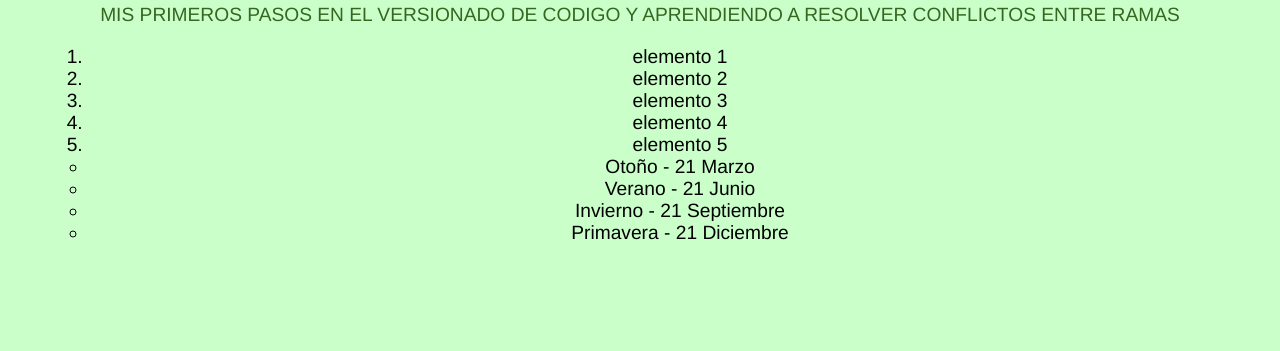
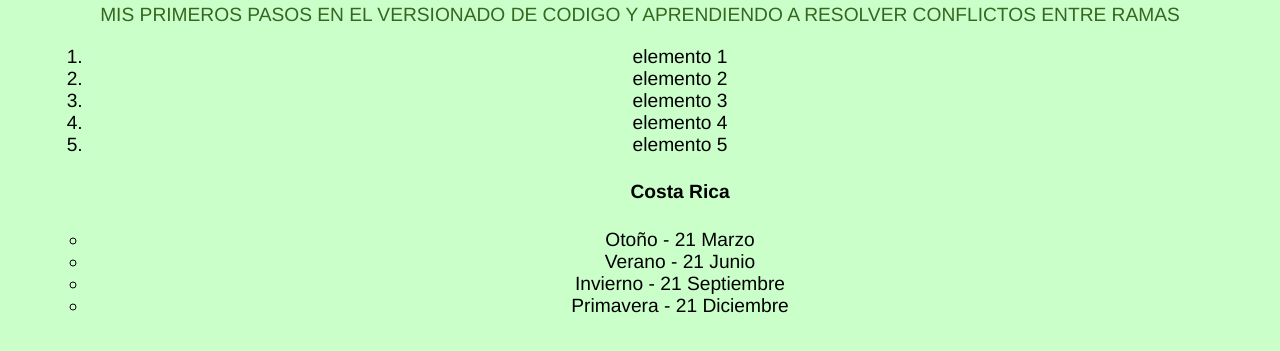
Before and after one commit to fabiancamposo91-lab/Ejercicio-1, a plain HTML site: page index.html in a window 1280 px wide. Shown: the part 91-442 px from the top of the page. Drawn offline with Linux system fonts and the light colour scheme; a script that the page names is missing.

Commit message:
Resolviendo conflicto en estaciondes del año con fechas de inicio

```diff
--- a/index.html
+++ b/index.html
@@ -23,6 +23,7 @@
     </ol>
 
     <ul>
+      <h4>Costa Rica</h4>
       <li>Otoño - 21 Marzo</li>
       <li>Verano - 21 Junio</li>
       <li>Invierno - 21 Septiembre</li>
```
